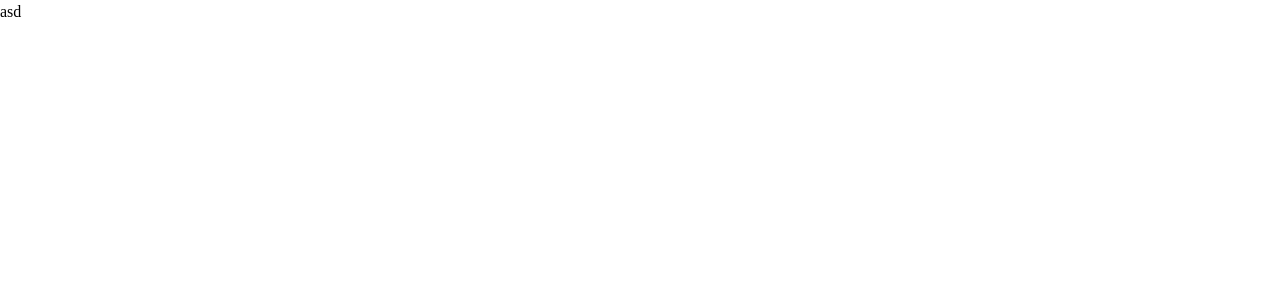
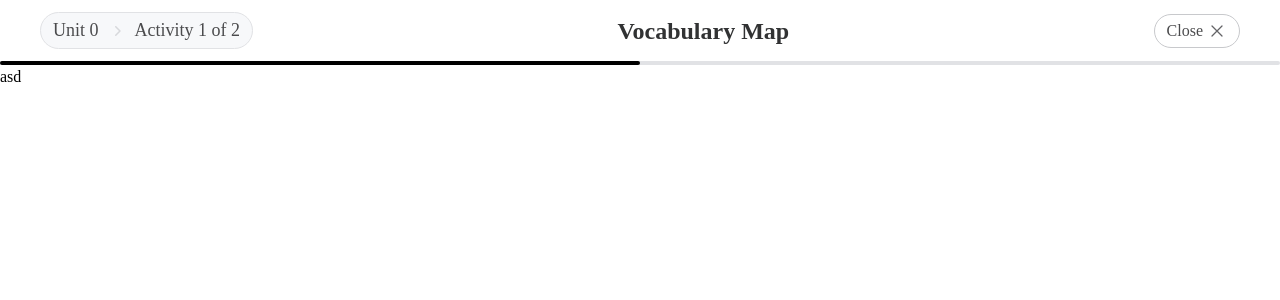
Before and after one commit to RevolutionaryWarrior/chungdam-academy-sample, a React (Vite) app: page / in a window 1280 px wide. Shown: the top 300 px of the page. Built offline with nearby package versions, Linux system fonts and the light colour scheme.

Commit message:
chore: alias 등 import 수정

```diff
--- a/src/App.tsx
+++ b/src/App.tsx
@@ -1,9 +1,10 @@
-import { VocabularyMap } from '@/components';
+import { Header, VocabularyMap } from '@/components';
 import './App.css';
 
 function App() {
   return (
     <main className="font-pretendard min-w-[750px]">
+      <Header />
       <VocabularyMap />
     </main>
   );
--- a/src/components/Common/Header.tsx
+++ b/src/components/Common/Header.tsx
@@ -1,7 +1,7 @@
-import { useProgressStore } from "../../store/ProgressStore";
+import { useProgressStore } from "@/store";
+import ChevronRightIcon from "@icons/chevron-right.svg?react";
+import CloseIcon from "@icons/x-mark.svg?react";
 import ProgressBar from "./ProgressBar";
-import ChevronRightIcon from "../../assets/icons/chevron-right.svg?react";
-import CloseIcon from "../../assets/icons/x-mark.svg?react";
 
 type Props = {
   title?: string;
--- a/src/components/Common/ProgressBar.tsx
+++ b/src/components/Common/ProgressBar.tsx
@@ -1,4 +1,4 @@
-import { useProgressStore } from "../../store/ProgressStore";
+import { useProgressStore } from "@/store";
 
 type Props = {
   max?: number;
--- /dev/null
+++ b/src/components/Common/index.ts
@@ -0,0 +1,2 @@
+export { default as Header } from './Header';
+export { default as ProgressBar } from './ProgressBar';
--- a/src/components/Common/index.tsx
+++ /dev/null
@@ -1,3 +0,0 @@
-export default function index() {
-  return <div>index</div>;
-}
--- a/src/components/index.tsx
+++ b/src/components/index.tsx
@@ -1 +1,2 @@
-export * from "./VocabularyMap";
+export * from './Common';
+export * from './VocabularyMap';
--- a/src/store/index.ts
+++ b/src/store/index.ts
@@ -1,3 +1 @@
-const temp = "temp";
-
-export default temp;
+export * from './ProgressStore';
```
